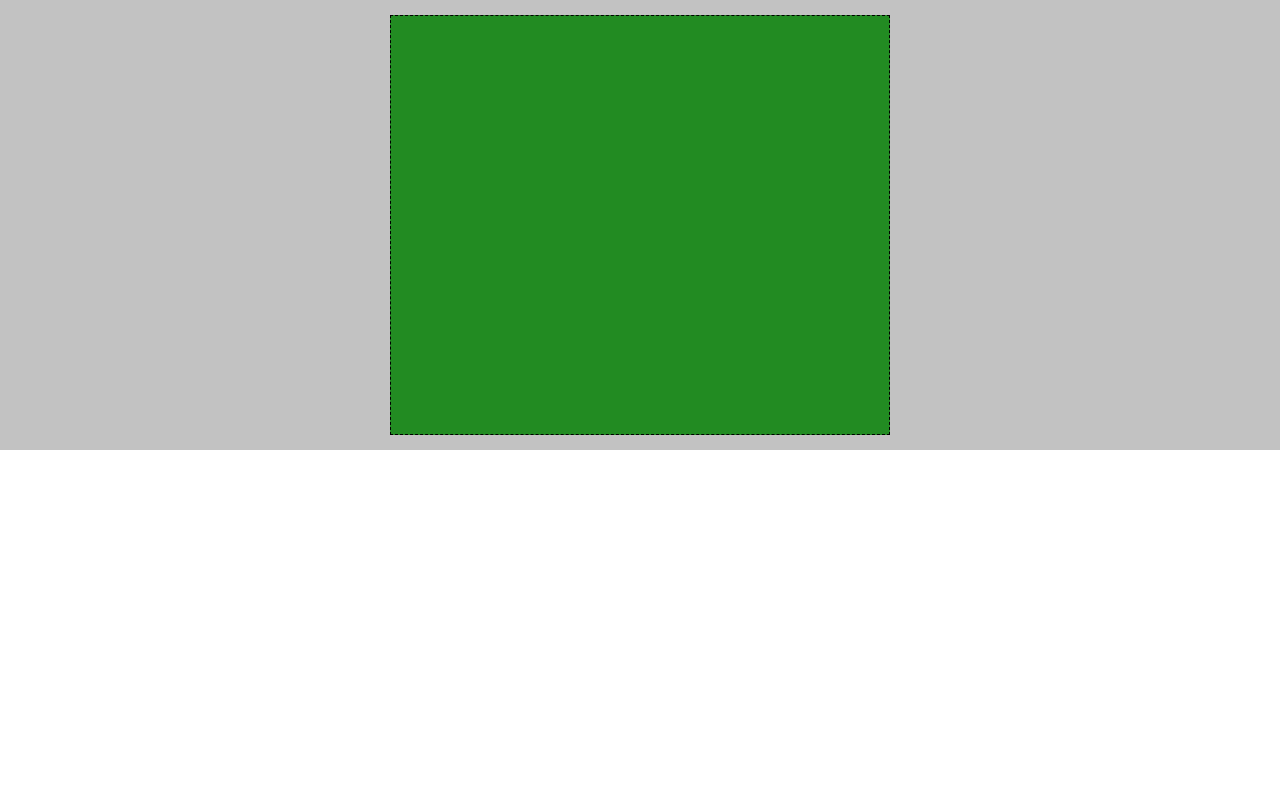
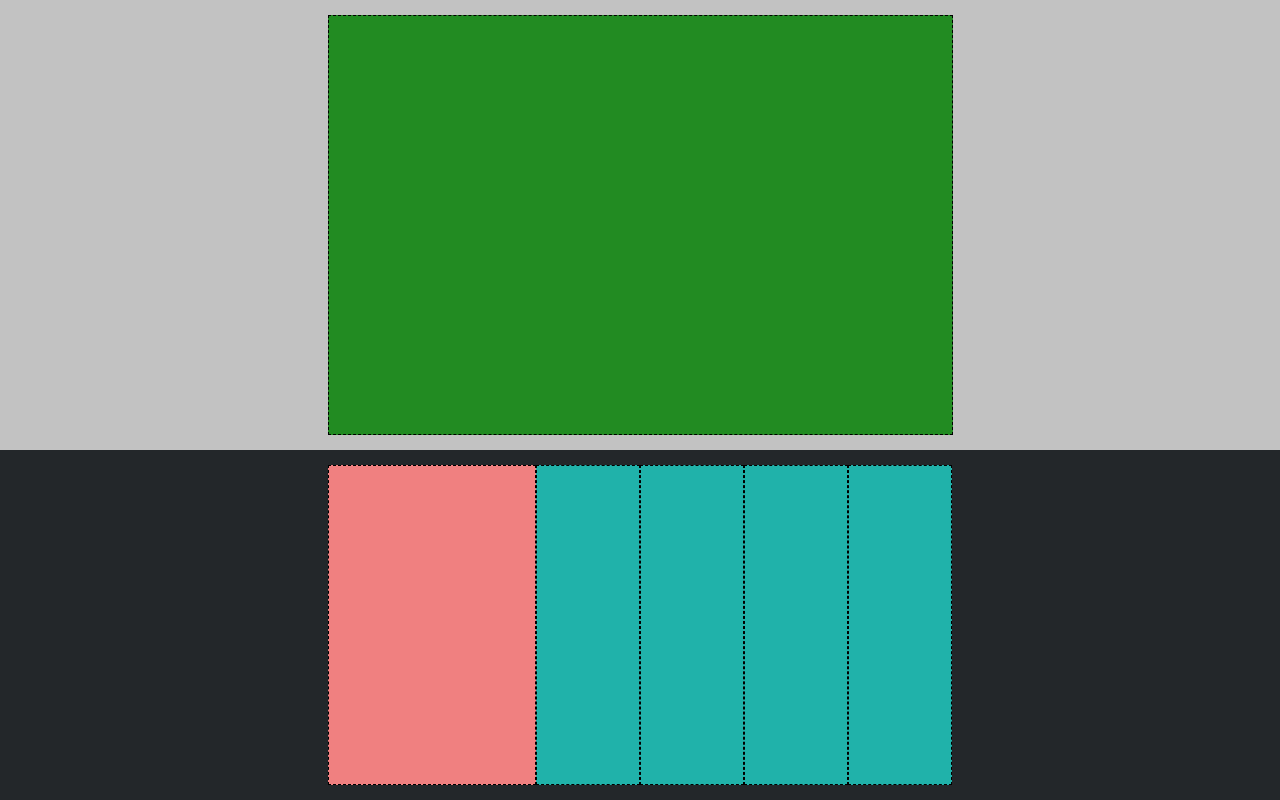
Before and after one commit to Emanuele-Colaci/htmlcss-struttura-discord, a plain HTML site: page index.html in a window 1280 px wide. Shown: the part 1040-1840 px from the top of the page. Before the commit the page ends 1490 px from the top, so only its background shows below. Drawn offline with Linux system fonts and the light colour scheme.

Commit message:
FINE SESTA SEZIONE

```diff
--- a/css/style.css
+++ b/css/style.css
@@ -130,7 +130,7 @@
 
 .row1{
     display: flex;
-    width: 40%;
+    width: 50%;
     height: 100%;
 }
 
@@ -140,3 +140,45 @@
     background-color: #228b22;
 }
 /* FINE QUINTA SEZIONE */
+
+/* INIZIO SESTA SEZIONE */
+.container5{
+    display: flex;
+    justify-content: center;
+    height: 350px;
+    padding: 15px;
+    background-color: #23272a;
+}
+
+.row3{
+    display: flex;
+    height: 100%;
+}
+
+.primo-col-sezione-6{
+    width: 36%;
+    border: dashed 1px black;
+    background-color: #f08080;
+}
+
+.cols3{
+    border: dashed 1px black;
+    background-color: #20b2aa;
+}
+
+.secondo-col-sezione-6{
+    width: 18%;
+}
+
+.terzo-col-sezione-6{
+    width: 18%;
+}
+
+.quarto-col-sezione-6{
+    width: 18%;
+}
+
+.quinto-col-sezione-6{
+    width: 18%;
+}
+/* FINE SESTA SEZIONE */
--- a/index.html
+++ b/index.html
@@ -89,6 +89,28 @@
                 </div>
             </div>
             <!-- FINE QUINTA SEZIONE -->
+
+            <!-- INIZIO SESTA SEZIONE -->
+            <div class="container5">
+                <div class="row3">
+                    <div class="primo-col-sezione-6">
+
+                    </div>
+                    <div class="secondo-col-sezione-6 cols3">
+
+                    </div>
+                    <div class="terzo-col-sezione-6 cols3">
+
+                    </div>
+                    <div class="quarto-col-sezione-6 cols3">
+
+                    </div>
+                    <div class="quinto-col-sezione-6 cols3">
+
+                    </div>
+                </div>
+            </div>
+            <!-- FINE SESTA SEZIONE -->
         </main>
         <!-- FINE MAIN -->
         <!-- INIZIO FOOTER -->
```
